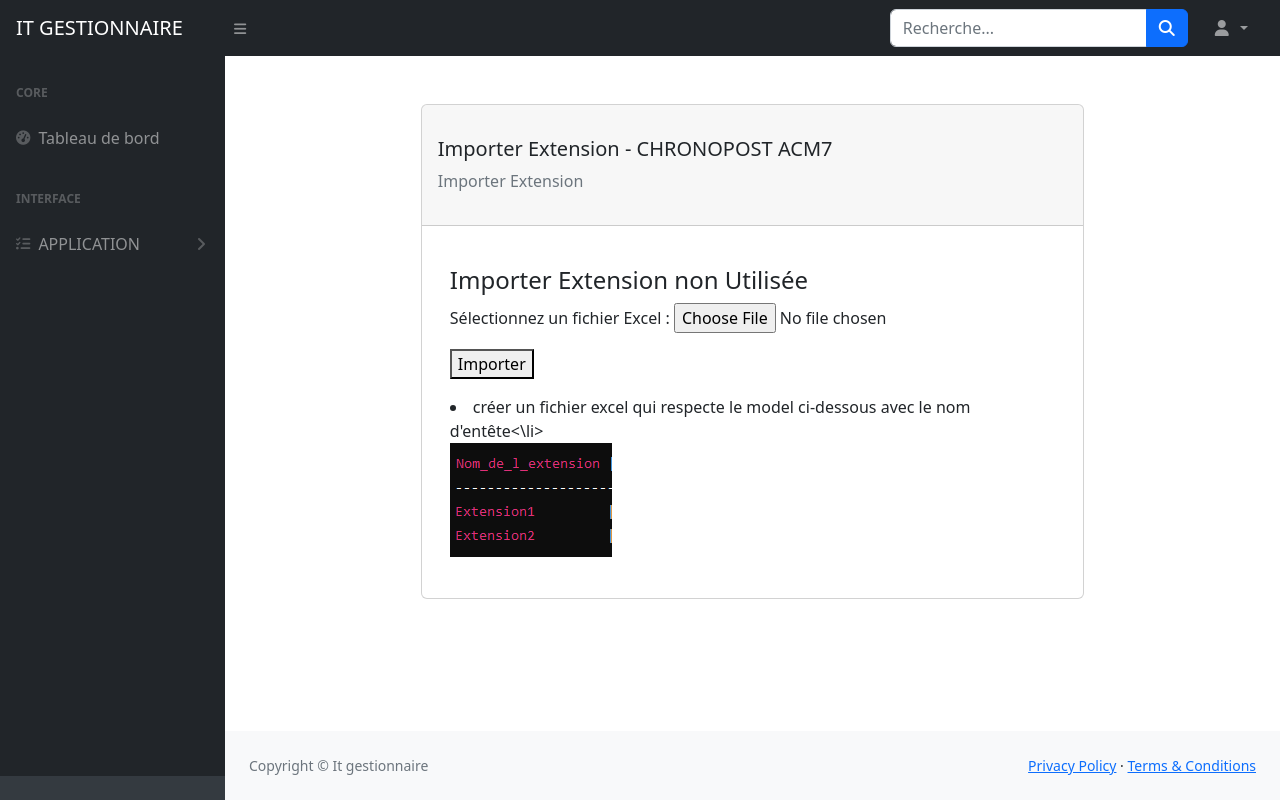
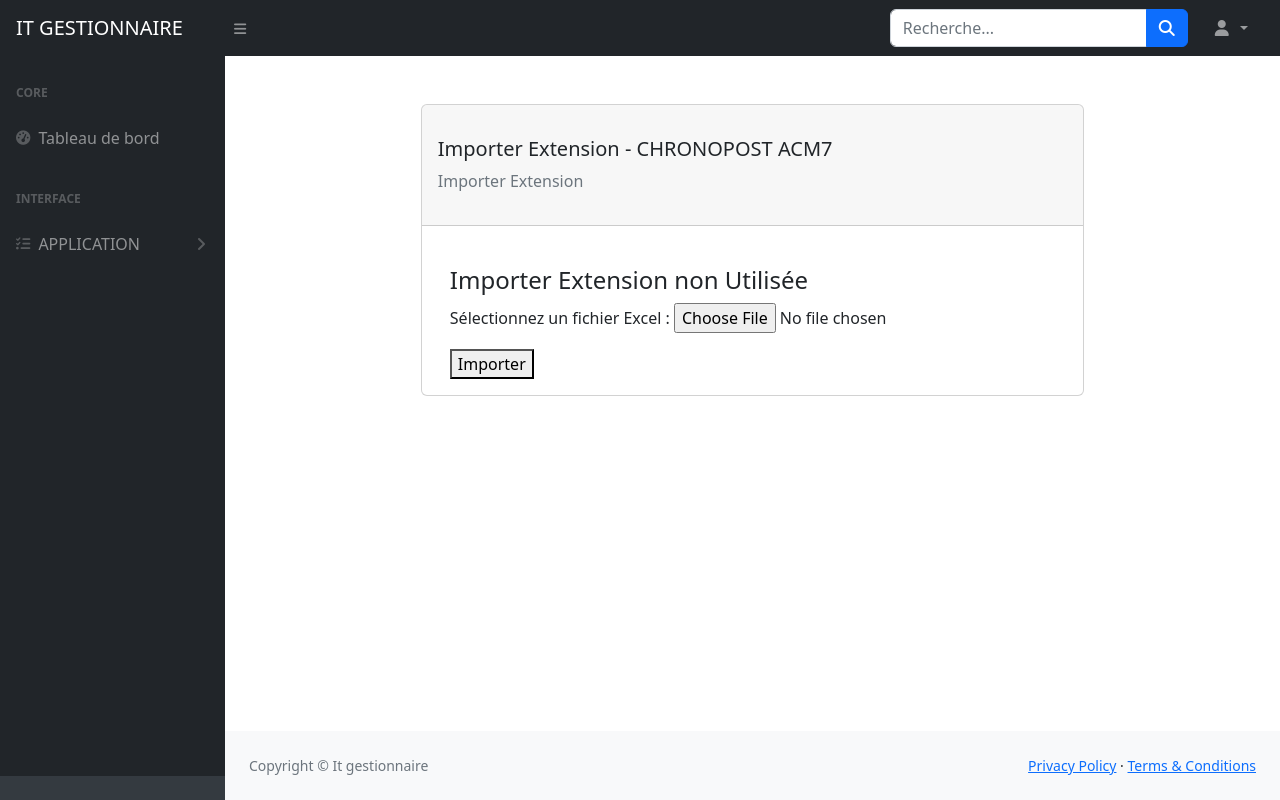
Before and after one commit to gerardkassi/extensionapp, a Django app: page /departement/1/import-extensions-non-utilisees/ in a window 1280 px wide. Run offline with Django 5.2, Linux system fonts and the light colour scheme; data comes from the database, SQL or seed files in the repository; some libraries are stand-ins or nearby versions.

Commit message:
LAST ONLINE SEND

```diff
--- a/extensionapp/templates/departement/import_unused_extensions.html
+++ b/extensionapp/templates/departement/import_unused_extensions.html
@@ -98,10 +98,7 @@
                                             {{ form.as_p }}
                                             <button type="submit">Importer</button>
                                         </form>
-                                        <p>
-                                            <li>créer un fichier excel qui respecte le model ci-dessous avec le nom d'entête<\li><br>
-                                            <img src="{% static 'css/image/MODEL1.png' %}">
-                                        </p>
+
                                     </div>
                                 </div>
                             </div>
```
Also changed, not shown: gestionnaireit/settings.py (line endings or trailing spaces).
